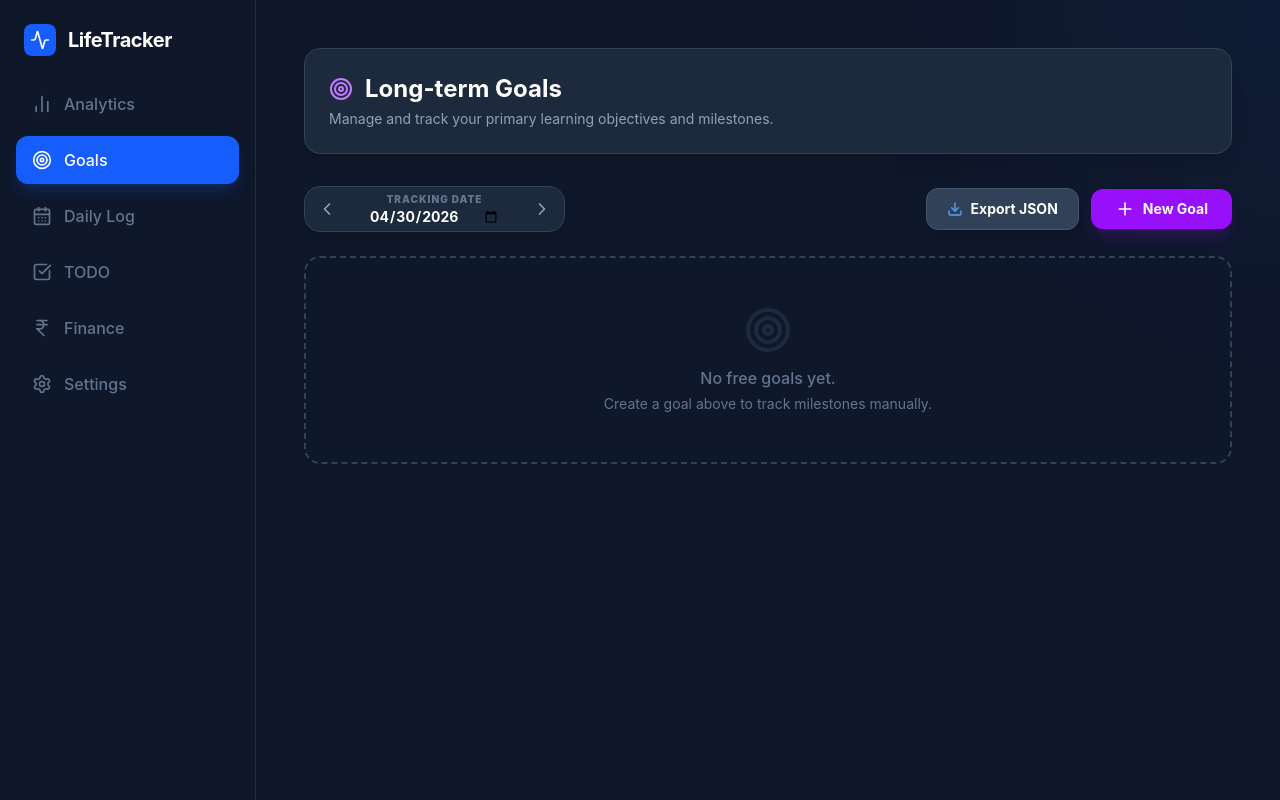
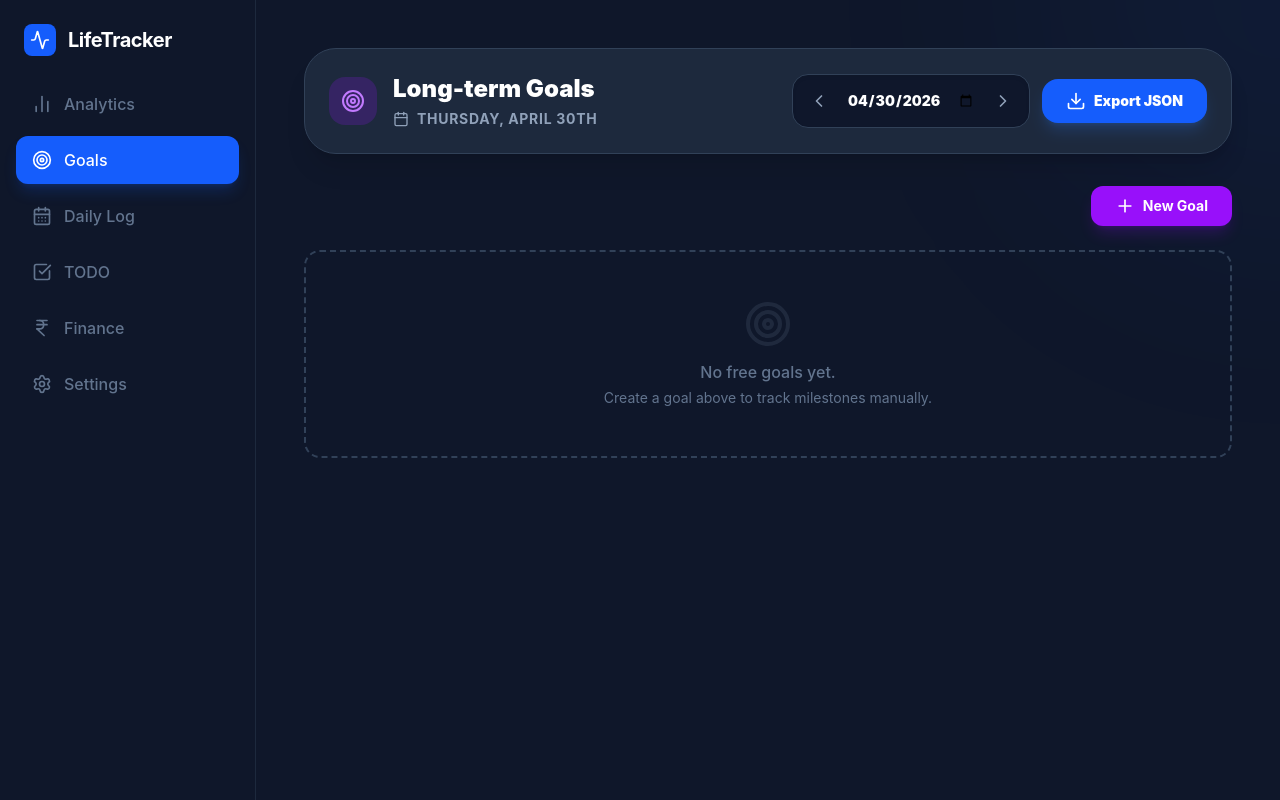
Before and after one commit to Priyanshu-choudhary/Goal-Tracker, a React (Vite) app in the folder lifeTracker-Frontend/: page / in a window 1280 px wide. Both pictures are taken after a click on the button "Goals". Built offline with nearby package versions, Linux system fonts and the light colour scheme.

Commit message:
Extracted the Analytics top-section UI into TopDateHeader and wired it into Goals and Daily Log views

```diff
--- a/lifeTracker-Frontend/src/components/DailyLogView.tsx
+++ b/lifeTracker-Frontend/src/components/DailyLogView.tsx
@@ -1,10 +1,12 @@
 import React, { useState } from 'react';
-import { format, subDays, addDays } from 'date-fns';
+import { format } from 'date-fns';
 import { AppData } from '../data/types';
 import { SleepModule } from './modules/SleepModule';
 import { StudyModule } from './modules/StudyModule';
 // import StaticEndGoal from './StaticEndGoal';
-import { ChevronLeft, ChevronRight, Moon, BookOpen, PenLine } from 'lucide-react';
+import { Moon, BookOpen, PenLine } from 'lucide-react';
+import TopDateHeader from './TopDateHeader';
+import { exportDayData as exportDayDataHelper } from '../lib/exportHelpers';
 
 interface Props {
   appData: AppData;
@@ -12,8 +14,12 @@ interface Props {
 }
 
 export function DailyLogView({ appData, updateAppData }: Props) {
-  const [currentDate, setCurrentDate] = useState(new Date());
-  const dateStr = format(currentDate, 'yyyy-MM-dd');
+  const [selectedDate, setSelectedDate] = useState(format(new Date(), 'yyyy-MM-dd'));
+  const dateStr = selectedDate;
+
+  const exportDaily = () => {
+    exportDayDataHelper(appData, selectedDate, 'daily_logs_export');
+  };
 
   const [expanded, setExpanded] = useState<Record<string, boolean>>({
     study: true, sleep: true, summary: true
@@ -23,17 +29,14 @@ export function DailyLogView({ appData, updateAppData }: Props) {
 
   return (
     <div className="space-y-6 pb-12">
-      <div className="flex items-center justify-between bg-slate-800 p-4 rounded-2xl border border-slate-700 shadow-lg sticky top-0 z-20">
-        <button onClick={() => setCurrentDate(subDays(currentDate, 1))} className="p-2 hover:bg-slate-700 rounded-lg text-slate-400 hover:text-white transition-colors">
-          <ChevronLeft className="w-5 h-5" />
-        </button>
-        <h2 className="text-xl font-bold text-white tracking-wide">
-          {format(currentDate, 'EEEE, MMMM d, yyyy')}
-        </h2>
-        <button onClick={() => setCurrentDate(addDays(currentDate, 1))} className="p-2 hover:bg-slate-700 rounded-lg text-slate-400 hover:text-white transition-colors">
-          <ChevronRight className="w-5 h-5" />
-        </button>
-      </div>
+      <TopDateHeader
+        title="Daily Logs"
+        icon={<div className="p-3 bg-yellow-600/20 text-yellow-400 rounded-2xl"><PenLine className="w-6 h-6" /></div>}
+        selectedDate={selectedDate}
+        setSelectedDate={setSelectedDate}
+        onExport={exportDaily}
+        exportLabel="EXPORT JSON"
+      />
 
       <div className="space-y-6">
         {/* <StaticEndGoal /> */}
--- a/lifeTracker-Frontend/src/components/GoalsView.tsx
+++ b/lifeTracker-Frontend/src/components/GoalsView.tsx
@@ -28,6 +28,8 @@ import {
 import MdReader from "./mdReader";
 import MarkdownRenderer from "./MarkdownRenderer";
 // import StaticEndGoal from "./StaticEndGoal";
+
+import TopDateHeader from "./TopDateHeader";
 
 import { format, subDays, addDays, parseISO } from "date-fns";
 
@@ -551,11 +553,11 @@ function PlanDetail({
 }
 
 // ─── FREE GOALS (original) ────────────────────────────────────────────────────
-function FreeGoals({ appData, updateAppData }: Props) {
+function FreeGoals({ appData, updateAppData, selectedDate }: Props & { selectedDate: string }) {
   const [isAdding, setIsAdding] = useState(false);
   const [newTitle, setNewTitle] = useState("");
   const [newSkillId, setNewSkillId] = useState(appData.skills[0]?.id || "");
-  const [selectedDate, setSelectedDate] = useState(todayStr());
+  // `selectedDate` is lifted to the parent GoalsView and passed in as a prop now.
   const [editingActionPlanId, setEditingActionPlanId] = useState<string | null>(
     null,
   );
@@ -761,84 +763,17 @@ useEffect(() => {
     }));
   };
 
-  const exportGoalsData = () => {
-    const dataToExport = {
-      export_date: format(new Date(), "yyyy-MM-dd HH:mm:ss"),
-      goals: appData.goals,
-      goal_daily_logs: appData.goal_daily_logs || [],
-      skills: appData.skills, // Include skills so IDs match on re-import if needed
-    };
-
-    const blob = new Blob([JSON.stringify(dataToExport, null, 2)], {
-      type: "application/json",
-    });
-    const url = URL.createObjectURL(blob);
-    const a = document.createElement("a");
-    a.href = url;
-    a.download = `study_orbit_goals_backup_${format(new Date(), "yyyyMMdd_HHmm")}.json`;
-    a.click();
-    URL.revokeObjectURL(url);
-  };
+  // export handled by parent via TopDateHeader
 
   return (
     <div className="space-y-6">
-      <div className="flex flex-col md:flex-row md:items-center justify-between gap-4">
-        <div className="flex items-center gap-2 bg-slate-800 border border-slate-700 rounded-2xl p-1 shadow-lg">
-          <button
-            onClick={() =>
-              setSelectedDate(
-                format(subDays(parseISO(selectedDate), 1), "yyyy-MM-dd"),
-              )
-            }
-            className="p-2 hover:bg-slate-700 rounded-xl text-slate-400 transition-all"
-          >
-            <ChevronRight className="w-5 h-5 rotate-180" />
-          </button>
-          <div className="flex flex-col items-center px-4">
-            <span className="text-[10px] font-black text-slate-500 uppercase tracking-widest">
-              Tracking Date
-            </span>
-            <input
-              type="date"
-              value={selectedDate}
-              onChange={(e) => setSelectedDate(e.target.value)}
-              className="bg-transparent border-none text-white text-sm outline-none font-bold text-center cursor-pointer"
-            />
-          </div>
-          <button
-            onClick={() =>
-              setSelectedDate(
-                format(addDays(parseISO(selectedDate), 1), "yyyy-MM-dd"),
-              )
-            }
-            className="p-2 hover:bg-slate-700 rounded-xl text-slate-400 transition-all"
-          >
-            <ChevronRight className="w-5 h-5" />
-          </button>
-          {selectedDate !== todayStr() && (
-            <button
-              onClick={() => setSelectedDate(todayStr())}
-              className="ml-2 px-3 py-1 bg-purple-600/20 text-purple-400 text-[10px] font-bold rounded-lg hover:bg-purple-600/30 transition-all uppercase"
-            >
-              Today
-            </button>
-          )}
-        </div>
-
-        <div className="flex items-center gap-3">
-          <button
-            onClick={exportGoalsData}
-            className="px-5 py-2.5 bg-slate-700 hover:bg-slate-600 text-white font-bold rounded-xl transition-all flex items-center gap-2 shadow-lg text-sm border border-slate-600"
-          >
-            <Download className="w-4 h-4 text-blue-400" /> Export JSON
-          </button>
+      <div className="flex items-center justify-end gap-3">
         <button
           onClick={() => setIsAdding(!isAdding)}
           className="px-6 py-2.5 bg-purple-600 hover:bg-purple-500 text-white font-bold rounded-xl transition-all flex items-center gap-2 shadow-lg shadow-purple-600/20 text-sm"
         >
           <Plus className="w-5 h-5" /> New Goal
         </button>
-        </div>
       </div>
 
       {isAdding && (
@@ -1203,22 +1138,42 @@ useEffect(() => {
 
 // ─── Root GoalsView ────────────────────────────────────────────────────────────
 export function GoalsView({ appData, updateAppData }: Props) {
+  const [selectedDate, setSelectedDate] = useState(todayStr());
+
+  const exportGoalsData = () => {
+    const dataToExport = {
+      export_date: format(new Date(), "yyyy-MM-dd HH:mm:ss"),
+      goals: appData.goals,
+      goal_daily_logs: appData.goal_daily_logs || [],
+      skills: appData.skills, // Include skills so IDs match on re-import if needed
+    };
+
+    const blob = new Blob([JSON.stringify(dataToExport, null, 2)], {
+      type: "application/json",
+    });
+    const url = URL.createObjectURL(blob);
+    const a = document.createElement("a");
+    a.href = url;
+    a.download = `study_orbit_goals_backup_${format(new Date(), "yyyyMMdd_HHmm")}.json`;
+    a.click();
+    URL.revokeObjectURL(url);
+  };
+
   return (
     <div className="space-y-8 pb-12">
-      <div className="bg-slate-800 p-6 rounded-2xl border border-slate-700 shadow-lg sticky top-0 z-20">
-        <div>
-          <h2 className="text-2xl font-bold text-white flex items-center gap-3">
-            <Target className="w-6 h-6 text-purple-400" /> Long-term Goals
-          </h2>
-          <p className="text-slate-400 mt-1 text-sm">
-            Manage and track your primary learning objectives and milestones.
-          </p>
-        </div>
-      </div>
+      <TopDateHeader
+        title="Long-term Goals"
+        description=""
+        icon={<div className="p-3 bg-purple-600/20 text-purple-400 rounded-2xl"><Target className="w-6 h-6" /></div>}
+        selectedDate={selectedDate}
+        setSelectedDate={setSelectedDate}
+        onExport={exportGoalsData}
+        exportLabel="Export JSON"
+      />
 
       {/* <StaticEndGoal /> */}
 
-      <FreeGoals appData={appData} updateAppData={updateAppData} />
+      <FreeGoals appData={appData} updateAppData={updateAppData} selectedDate={selectedDate} />
     </div>
   );
 }
--- /dev/null
+++ b/lifeTracker-Frontend/src/components/TopDateHeader.tsx
@@ -0,0 +1,72 @@
+import React from 'react';
+import { format, parseISO, subDays, addDays } from 'date-fns';
+import { Calendar, ChevronLeft, ChevronRight, Download } from 'lucide-react';
+
+type Props = {
+  title: string;
+  description?: string;
+  icon?: React.ReactNode;
+  selectedDate: string;
+  setSelectedDate: (d: string) => void;
+  onExport?: () => void;
+  exportLabel?: string;
+};
+
+export default function TopDateHeader({
+  title,
+  description,
+  icon,
+  selectedDate,
+  setSelectedDate,
+  onExport,
+  exportLabel = 'EXPORT JSON',
+}: Props) {
+  const formatted = (() => {
+    try {
+      return format(parseISO(selectedDate), 'EEEE, MMMM do');
+    } catch {
+      return selectedDate;
+    }
+  })();
+
+  const goPrev = () => setSelectedDate(format(subDays(parseISO(selectedDate), 1), 'yyyy-MM-dd'));
+  const goNext = () => setSelectedDate(format(addDays(parseISO(selectedDate), 1), 'yyyy-MM-dd'));
+
+  return (
+    <div className="flex flex-col lg:flex-row lg:items-center justify-between gap-6 bg-slate-800 p-6 rounded-[2rem] border border-slate-700 shadow-xl">
+      <div className="flex items-center gap-4">
+        <div>{icon}</div>
+        <div>
+          <h2 className="text-2xl font-black text-white">{title}</h2>
+          {description && <p className="text-slate-400 mt-1 text-sm">{description}</p>}
+          <div className="flex items-center gap-2 text-slate-400 mt-1">
+            <Calendar className="w-4 h-4" />
+            <span className="text-sm font-bold uppercase tracking-wider">{formatted}</span>
+          </div>
+        </div>
+      </div>
+
+      <div className="flex items-center gap-3">
+        <div className="flex items-center gap-2 bg-slate-900 border border-slate-700 rounded-2xl p-1.5 shadow-inner">
+          <button onClick={goPrev} className="p-2.5 hover:bg-slate-800 rounded-xl text-slate-400 transition-all">
+            <ChevronLeft className="w-5 h-5" />
+          </button>
+          <input
+            type="date"
+            value={selectedDate}
+            onChange={e => setSelectedDate(e.target.value)}
+            className="bg-transparent border-none text-white text-sm outline-none font-black text-center w-32"
+          />
+          <button onClick={goNext} className="p-2.5 hover:bg-slate-800 rounded-xl text-slate-400 transition-all">
+            <ChevronRight className="w-5 h-5" />
+          </button>
+        </div>
+        {onExport && (
+          <button onClick={onExport} className="flex items-center gap-2 px-6 py-3 bg-blue-600 hover:bg-blue-500 text-white font-black text-sm rounded-2xl transition-all shadow-lg shadow-blue-500/20">
+            <Download className="w-5 h-5" /> {exportLabel}
+          </button>
+        )}
+      </div>
+    </div>
+  );
+}
--- /dev/null
+++ b/lifeTracker-Frontend/src/lib/exportHelpers.ts
@@ -0,0 +1,88 @@
+import { format, parse, differenceInMinutes } from 'date-fns';
+import { AppData } from '../data/types';
+
+function calculateSleepMinutes(appData: AppData, dateStr: string) {
+  const log = appData.daily_logs?.[dateStr];
+  if (!log?.sleep_logs) return 0;
+  return log.sleep_logs.reduce((total: number, s: any) => {
+    try {
+      const start = parse(s.start_time, 'HH:mm', new Date());
+      const end = parse(s.end_time, 'HH:mm', new Date());
+      let diff = differenceInMinutes(end, start);
+      if (diff < 0) diff += 24 * 60;
+      return total + diff;
+    } catch {
+      return total;
+    }
+  }, 0);
+}
+
+export function exportDayData(appData: AppData, dateStr: string, filenamePrefix = 'life_tracker_llm_export') {
+  const sleepMins = calculateSleepMinutes(appData, dateStr);
+  const dayMeals = (appData.food_logs || []).filter(f => f.date === dateStr);
+  const dayStudy = (appData.study_sessions || []).filter(s => s.date === dateStr);
+  const dayTasks = (appData.todo_tasks || []).filter(t =>
+    (t.createdAt && t.createdAt.startsWith(dateStr)) ||
+    (t.dueAt && t.dueAt.startsWith(dateStr)) ||
+    (t.dueDate === dateStr)
+  );
+  const dayGoalLogs = (appData.goal_daily_logs || []).filter(l => l.date === dateStr);
+
+  const studyMins = dayStudy.reduce((acc, s) => acc + (s.duration_minutes || 0), 0);
+  const completedTasks = dayTasks.filter(t => t.completed).length;
+  const failedTasks = dayTasks.filter(t => t.failed).length;
+  const totalCals = dayMeals.reduce((sum, m) => sum + (m.calories || 0), 0);
+  const health = appData.health_logs?.[dateStr];
+
+  const dayData = {
+    metadata: {
+      export_date: format(new Date(), 'yyyy-MM-dd HH:mm:ss'),
+      target_date: dateStr,
+      app_version: "2.1.0",
+      llm_context: "Personal life tracking data including health, productivity, and habits."
+    },
+    raw_data: {
+      daily_log: appData.daily_logs?.[dateStr] || null,
+      health_log: health || null,
+      day_sections: (appData.day_sections || []).filter((s: any) => s.date === dateStr),
+      food_logs: dayMeals,
+      study_sessions: dayStudy,
+      long_term_goals: dayGoalLogs.map(l => {
+        const fullGoal = (appData.goals || []).find(g => g.id === l.goal_id);
+        return {
+          ...l,
+          goal_name: fullGoal?.title || "Unknown Goal",
+          goal_details: fullGoal || null,
+        };
+      }),
+      todo_tasks: dayTasks,
+      all_goals_definitions: appData.goals || [],
+      all_skills: appData.skills || []
+    },
+    summary_metrics: {
+      total_sleep_duration: `${Math.floor(sleepMins / 60)}h ${sleepMins % 60}m`,
+      total_sleep_minutes: sleepMins,
+      total_meals_count: dayMeals.length,
+      total_calories_kcal: totalCals,
+      did_exercise: health?.did_exercise || false,
+      total_study_minutes: studyMins,
+      total_study_hours: (studyMins / 60).toFixed(2),
+      todo_completion_rate: dayTasks.filter(t => !t.failed).length ? ((completedTasks / dayTasks.filter(t => !t.failed).length) * 100).toFixed(1) + "%" : "0%",
+      tasks_completed: completedTasks,
+      tasks_failed: failedTasks,
+      total_active_tasks: dayTasks.filter(t => !t.failed).length,
+      goals_worked_on: dayGoalLogs.filter(l => l.worked).length,
+      total_goals_monitored: (appData.goals || []).length,
+      water_intake_ml: health?.water_intake || 0,
+      water_glasses: Math.round((health?.water_intake || 0) / 250)
+    }
+  };
+
+  const blob = new Blob([JSON.stringify(dayData, null, 2)], { type: 'application/json' });
+  const url = URL.createObjectURL(blob);
+  const a = document.createElement('a');
+  a.href = url;
+  a.download = `${filenamePrefix}_${dateStr}.json`;
+  a.click();
+  URL.revokeObjectURL(url);
+}
```
Lines whose indentation alone changed are shown as unchanged.
